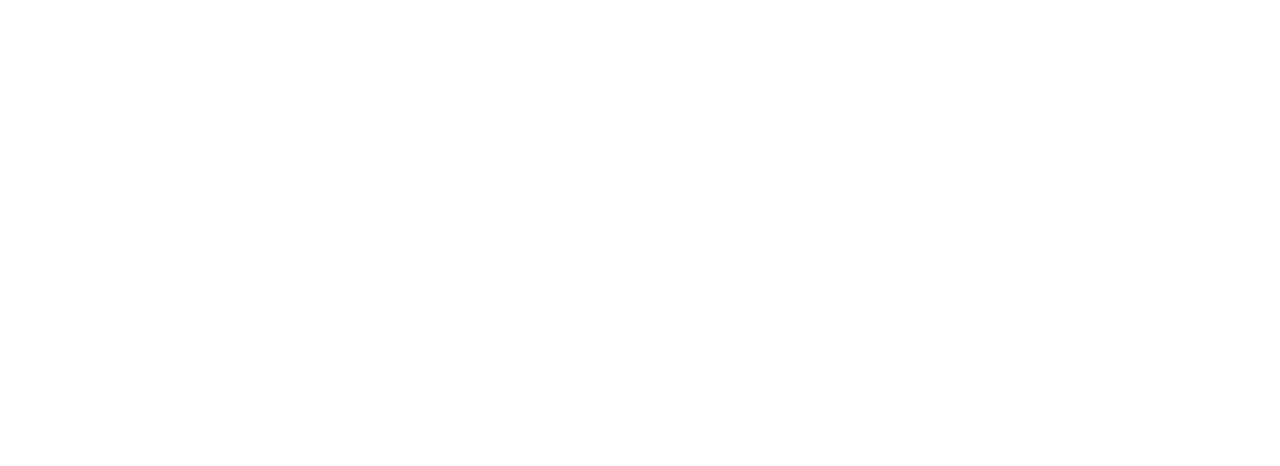
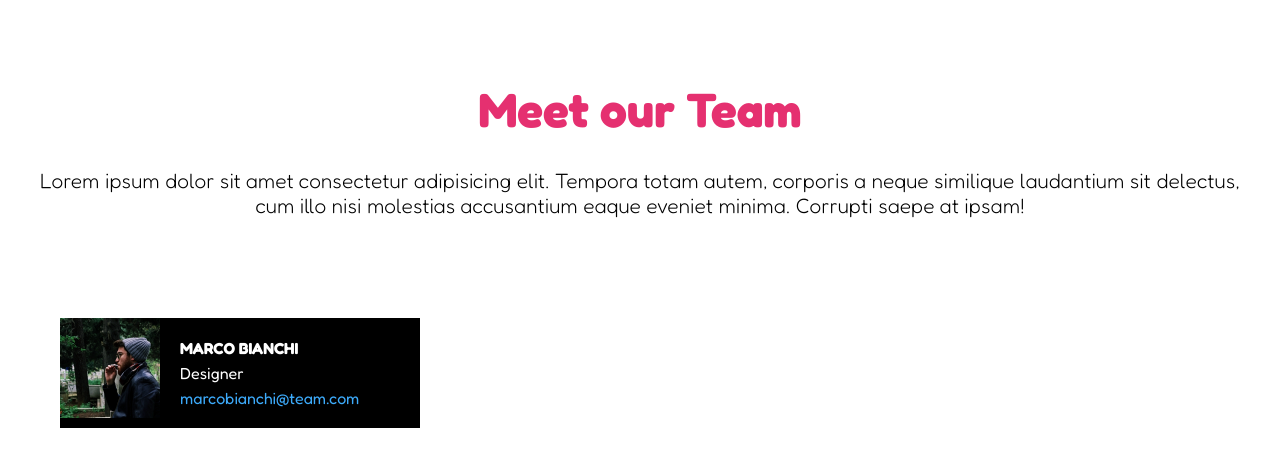
Before and after one commit to nicolaparutto/js-our-team, a plain HTML site: page index.html in a window 1280 px wide. Drawn offline with Linux system fonts and the light colour scheme.

Commit message:
feat: add html and css structure code of the card section

```diff
--- a/assets/css/style.css
+++ b/assets/css/style.css
@@ -0,0 +1,89 @@
+/* google font import */
+@import url('https://fonts.googleapis.com/css2?family=Fredoka:wght@300..700&display=swap');
+
+/* css reset */
+*{
+   margin: 0;
+   padding: 0;
+   box-sizing: border-box;
+}
+
+/* general css */
+body{
+   font-family: "Fredoka", sans-serif;
+}
+
+/* utility */
+.debug{
+   border: 1px solid red;
+}
+
+.container{
+   margin: 0 auto;
+   width: 1200px;
+}
+
+.text-center{
+   text-align: center;
+}
+
+
+/* header style */
+div.title{
+   margin: 80px 0px;
+}
+
+.title h1{
+   font-size: 3rem;
+   margin-bottom: 30px;
+   color: #E53070;
+}
+
+.title p{
+   font-size: 1.3rem;
+   font-weight: lighter;
+}
+
+/* card section style */
+div.cards-container{
+   display: flex;
+   justify-content: space-between;
+   width: 100%;
+   flex-wrap: wrap;
+}
+
+div.card-col{
+   width: calc(100% / 3);
+   padding: 20px;
+}
+
+div.card{
+   background-color: #000;
+   color: #fff;
+   display: flex;
+}
+
+.card .card-img{
+   width: 100px;
+}
+
+.card-img img{
+   width: 100%;
+}
+
+.card .card-text{
+   padding: 20px;
+}
+
+.card-text h4{
+   text-transform: uppercase;
+   margin-bottom: 5px;
+}
+
+.card-text p.role{
+   margin-bottom: 5px;
+}
+
+.card-text p.mail{
+   color: #3DABFB;
+}
--- a/index.html
+++ b/index.html
@@ -7,6 +7,38 @@
    <title>Our Team</title>
 </head>
 <body>
+   <header class="container text-center">
+      <div class="title">
+         <h1>Meet our Team</h1>
+         <p>Lorem ipsum dolor sit amet consectetur adipisicing elit. Tempora totam autem, corporis a neque similique laudantium sit delectus, cum illo nisi molestias accusantium eaque eveniet minima. Corrupti saepe at ipsam!</p>
+      </div>
+   </header>
+
+   <main>
+      <section class="container">
+         <div class="cards-container">
+
+            <div class="card-col">
+               <div class="card">
+                  <div class="card-img">
+                     <img src="./assets/img/male1.png" alt="">
+                  </div>
+                  <div class="card-text">
+                     <h4 id="name">Marco Bianchi</h4>
+                     <p id="role" class="role">Designer</p>
+                     <p id="mail" class="mail">marcobianchi@team.com</p>
+                  </div>
+               </div>
+            </div>
+
+         </div>
+
+      </section>
+   </main>
+
+
+
+
    <script src="scripts/script.js"></script>
 </body>
 </html>
```
